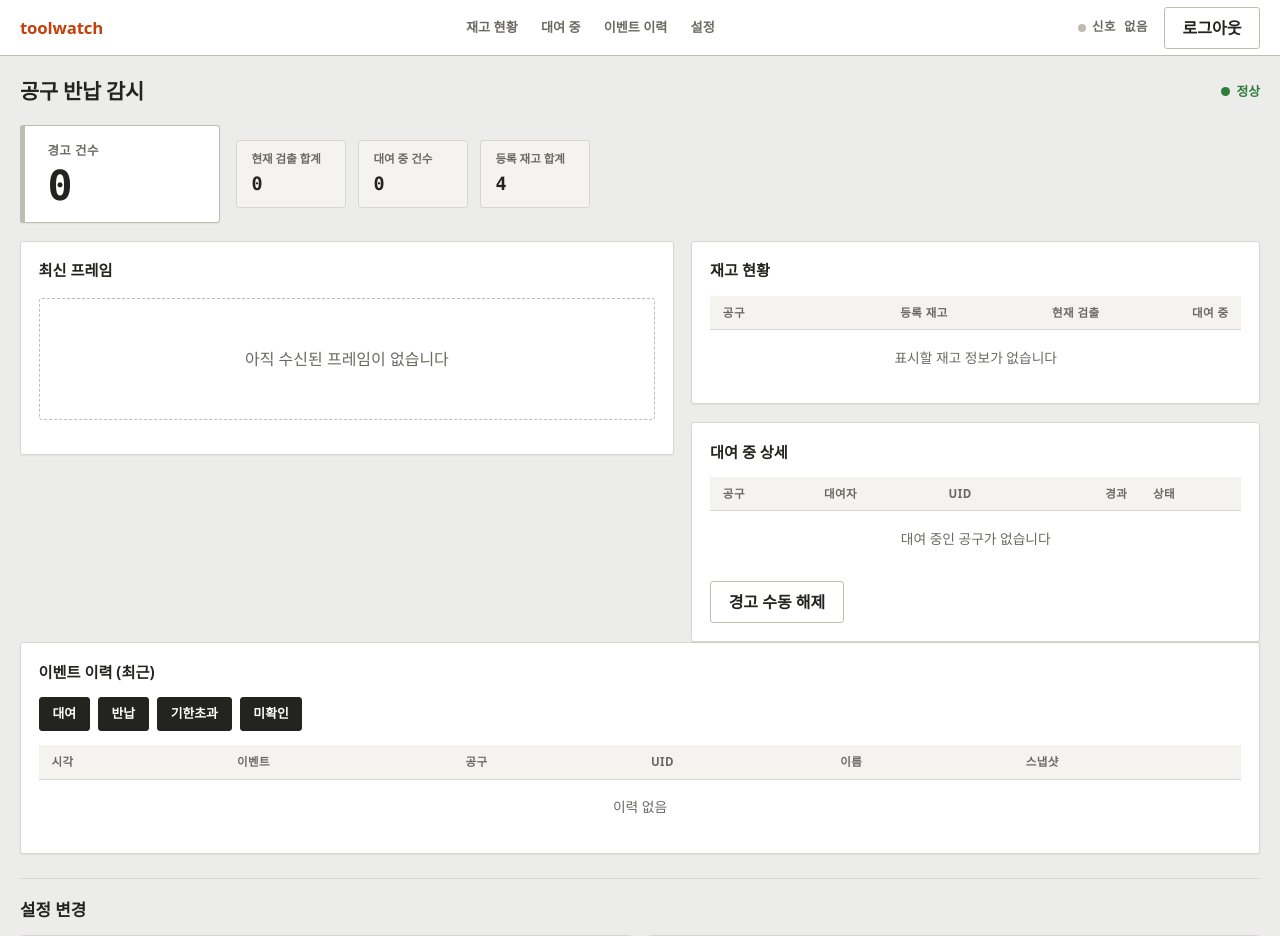
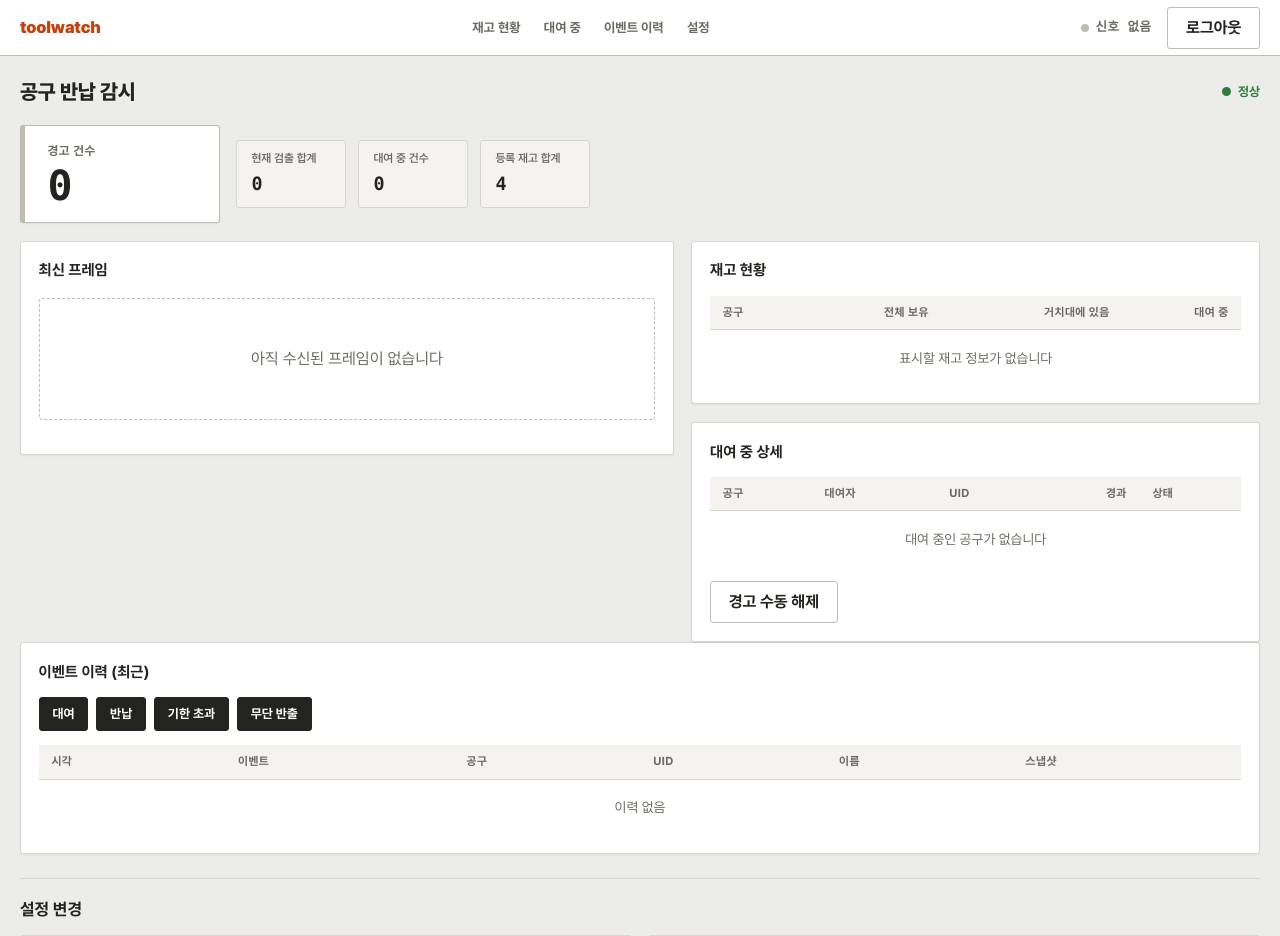
Before and after one commit to seongjun-k/toolwatch, a Flask app: page / in a window 1280 px wide. Shown: the top 936 px of the page. Run offline with Flask 3, Linux system fonts and the light colour scheme; the visitor is signed in with stand-in values (Sample User, id 1); data comes from the database, SQL or seed files in the repository; data that the repository does not hold is empty.

Commit message:
chore(ui): Pretendard 로컬 호스팅 전환 및 화면 문구 정정
UI 전면 개편(d0abadc)은 revert했다. 개편에 딸려 있던 것 중 디자인과 무관한
두 가지만 다시 얹는다. 화면 모습은 개편 이전과 동일하다.

- Pretendard를 jsdelivr CDN 대신 static/fonts/에 로컬 호스팅(subset, 5개 웨이트).
  시연 중 학교망이 CDN을 막으면 글꼴이 통째로 폴백되고, Pi 단독 운용 시에는
  외부 네트워크 없이도 같은 화면이 나와야 한다. student.html의 CDN link 제거.
- 문구 정정: 미확인→무단 반출(의미를 숨기지 않는다), 등록 재고→전체 보유,
  현재 검출→거치대에 있음, 기한초과→기한 초과. 학생 화면에서 같은 단어가
  섹션명과 버튼을 겸하던 것을 분리(섹션 공구 걸기 / 버튼 대여 확정).
  카운트다운 초기값 "계산 중…"→"—" (빈 상태가 로딩처럼 보이지 않게).
  카드 미등록 안내를 무엇을 해야 하는지 알려주는 문장으로 교체.

레이아웃·CSS 규칙·클래스·색은 변경 없음.

Co-Authored-By: Claude Opus 5 <noreply@anthropic.com>

```diff
--- a/src/server/static/toolwatch.css
+++ b/src/server/static/toolwatch.css
@@ -1,4 +1,19 @@
 /* dashboard.html / student.html 공통 규칙 (문자 그대로 동일한 것만 추출) */
+
+/* Pretendard 로컬 호스팅 — jsdelivr CDN 의존 제거.
+   시연 중 학교망이 CDN을 막으면 글꼴이 통째로 폴백되고, Pi 단독 운용 시
+   외부 네트워크 없이도 같은 화면이 나와야 한다. subset(KS X 1001) 사용. */
+@font-face { font-family: "Pretendard"; font-style: normal; font-display: swap;
+  font-weight: 400; src: url("fonts/pretendard-400.woff2") format("woff2"); }
+@font-face { font-family: "Pretendard"; font-style: normal; font-display: swap;
+  font-weight: 600; src: url("fonts/pretendard-600.woff2") format("woff2"); }
+@font-face { font-family: "Pretendard"; font-style: normal; font-display: swap;
+  font-weight: 700; src: url("fonts/pretendard-700.woff2") format("woff2"); }
+@font-face { font-family: "Pretendard"; font-style: normal; font-display: swap;
+  font-weight: 800; src: url("fonts/pretendard-800.woff2") format("woff2"); }
+@font-face { font-family: "Pretendard"; font-style: normal; font-display: swap;
+  font-weight: 900; src: url("fonts/pretendard-900.woff2") format("woff2"); }
+
 :root {
   --bg: #ececea;
   --surface: #ffffff;
--- a/src/server/templates/dashboard.html
+++ b/src/server/templates/dashboard.html
@@ -309,8 +309,8 @@
               <thead>
                 <tr>
                   <th scope="col">공구</th>
-                  <th scope="col" class="num">등록 재고</th>
-                  <th scope="col" class="num">현재 검출</th>
+                  <th scope="col" class="num">전체 보유</th>
+                  <th scope="col" class="num">거치대에 있음</th>
                   <th scope="col" class="num">대여 중</th>
                 </tr>
               </thead>
@@ -353,7 +353,7 @@
                     {% set elapsed_min = (item.elapsed_sec // 60) %}
                     <td class="num">{% if elapsed_min < 60 %}{{ elapsed_min }}분{% else %}{{ elapsed_min // 60 }}시간 {{ elapsed_min % 60 }}분{% endif %}</td>
                     <td>
-                      {% if item.unauth %}<span class="stat-dot sd-danger">미확인</span>
+                      {% if item.unauth %}<span class="stat-dot sd-danger">무단 반출</span>
                       {% elif item.overdue %}<span class="stat-dot sd-warn">미반납</span>
                       {% else %}<span class="stat-dot sd-ok">정상</span>{% endif %}
                     </td>
@@ -378,8 +378,8 @@
       <div class="filter-bar" id="event-filter">
         <label><input type="checkbox" value="OUT" checked> 대여</label>
         <label><input type="checkbox" value="IN" checked> 반납</label>
-        <label><input type="checkbox" value="OVERDUE" checked> 기한초과</label>
-        <label><input type="checkbox" value="UNAUTH" checked> 미확인</label>
+        <label><input type="checkbox" value="OVERDUE" checked> 기한 초과</label>
+        <label><input type="checkbox" value="UNAUTH" checked> 무단 반출</label>
       </div>
       <div class="table-wrap">
         <table id="event-table">
@@ -399,8 +399,8 @@
             <tr data-event="{{ ev }}">
               <td class="mono">{{ row['시각'] }}</td>
               <td>
-                {% if ev == 'UNAUTH' %}<span class="stat-dot sd-danger">미확인</span>
-                {% elif ev == 'OVERDUE' %}<span class="stat-dot sd-warn">기한초과</span>
+                {% if ev == 'UNAUTH' %}<span class="stat-dot sd-danger">무단 반출</span>
+                {% elif ev == 'OVERDUE' %}<span class="stat-dot sd-warn">기한 초과</span>
                 {% elif ev == 'IN' %}<span class="stat-dot sd-ok">반납</span>
                 {% else %}<span class="stat-dot sd-neutral">{{ '대여' if ev == 'OUT' else ev }}</span>{% endif %}
               </td>
```
Also changed, not shown: src/server/templates/student.html (+4 -5 lines), src/server/static/fonts/pretendard-400.woff2 (added), src/server/static/fonts/pretendard-600.woff2 (added), src/server/static/fonts/pretendard-700.woff2 (added), src/server/static/fonts/pretendard-800.woff2 (added), src/server/static/fonts/pretendard-900.woff2 (added).
